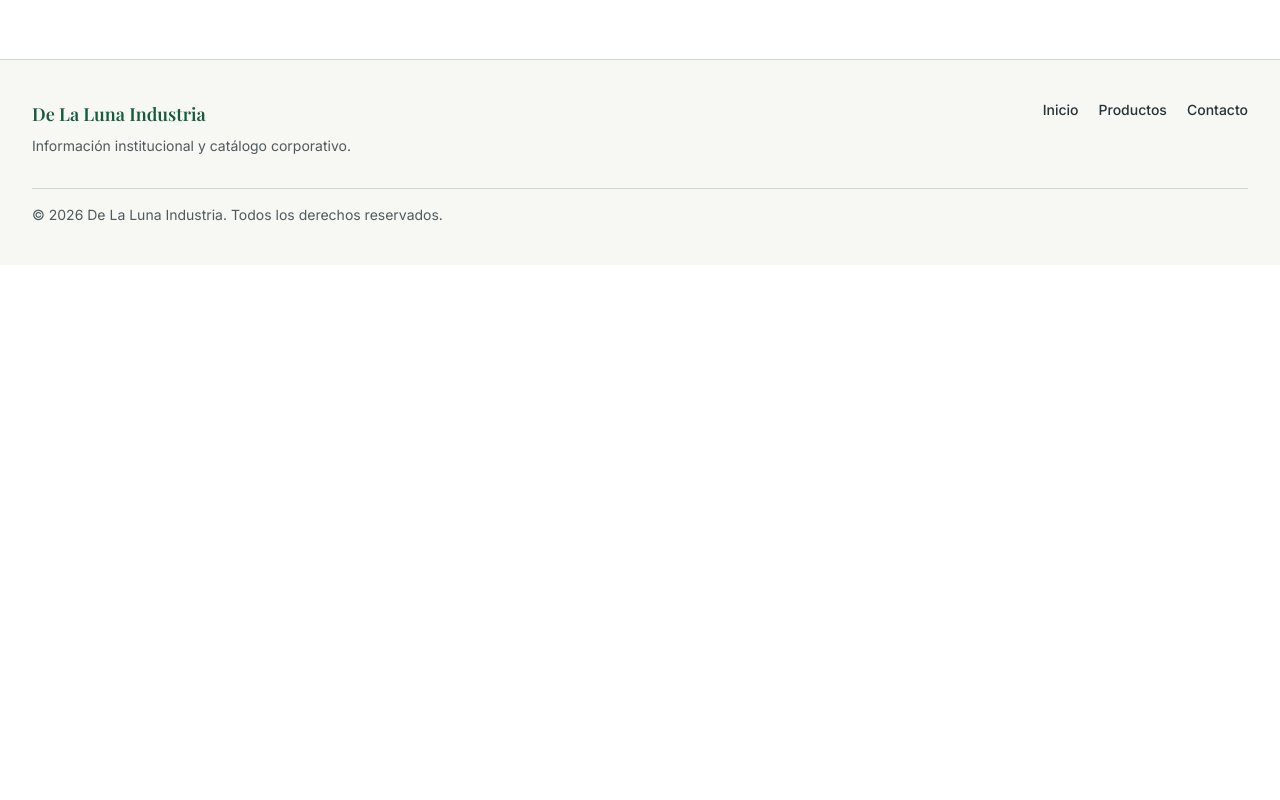
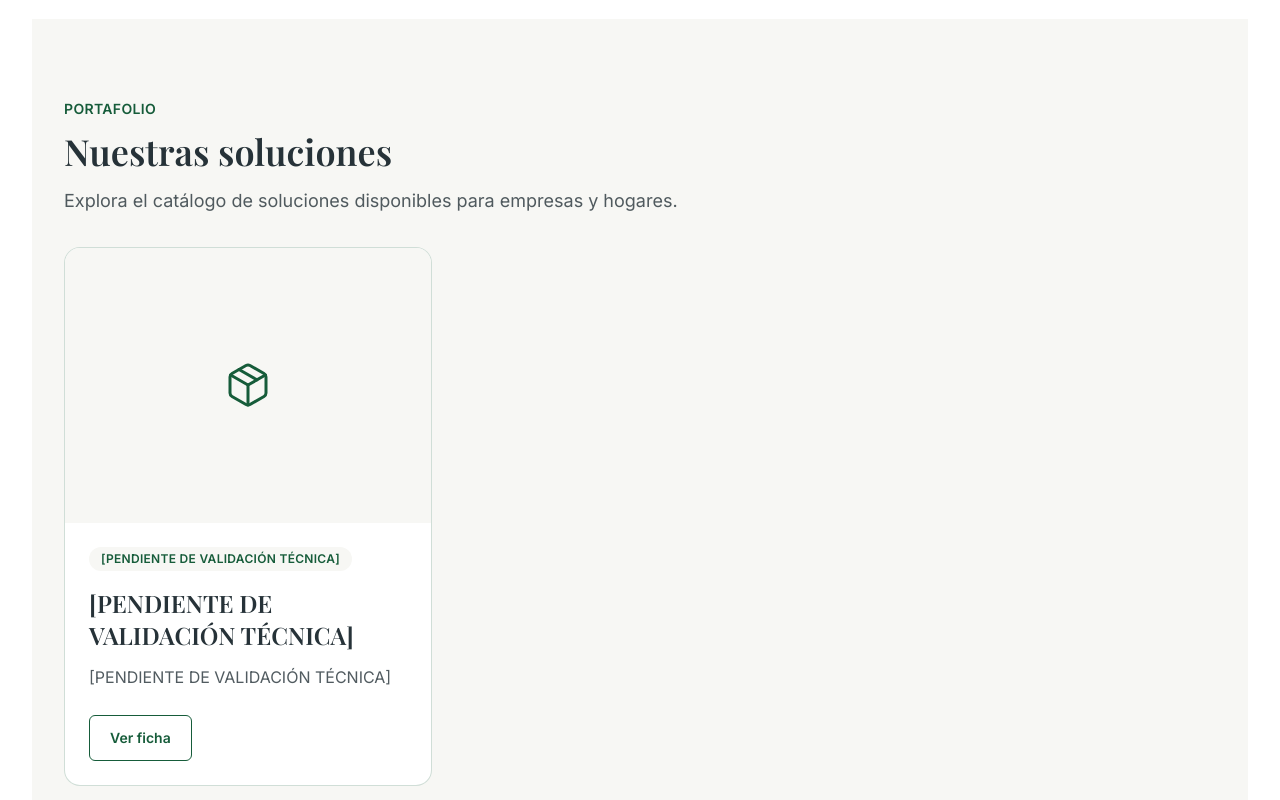
Before and after one commit to OscarUMB/delaluna-industria-web, a Next.js app: page / in a window 1280 px wide. Shown: the part 1160-1960 px from the top of the page. Before the commit the page ends 1425 px from the top, so only its background shows below. Built offline with nearby package versions, Linux system fonts and the light colour scheme; a web font is replaced by a local one.

Commit message:
feat: implementacion de cuadricula de productos destacados

```diff
--- a/src/app/page.tsx
+++ b/src/app/page.tsx
@@ -1,4 +1,5 @@
 import { Benefits } from "@/components/sections/Benefits";
+import { FeaturedProducts } from "@/components/sections/FeaturedProducts";
 import { Hero } from "@/components/sections/Hero";
 
 export default function Home() {
@@ -6,6 +7,7 @@ export default function Home() {
     <>
       <Hero />
       <Benefits />
+      <FeaturedProducts />
     </>
   );
 }
--- /dev/null
+++ b/src/components/product/ProductCard.tsx
@@ -0,0 +1,52 @@
+import Link from "next/link";
+
+import type { Product } from "@/types/product";
+
+interface ProductCardProps {
+  product: Product;
+}
+
+export function ProductCard({ product }: ProductCardProps) {
+  return (
+    <article className="flex h-full flex-col overflow-hidden rounded-2xl border border-brand-green-deep/20 bg-surface-primary transition-[border-color,box-shadow] hover:border-brand-green-leaf hover:shadow-sm">
+      <div
+        className="grid aspect-4/3 place-items-center bg-surface-soft text-brand-green-deep"
+        aria-hidden="true"
+      >
+        <svg
+          viewBox="0 0 24 24"
+          className="size-12"
+          fill="none"
+          stroke="currentColor"
+          strokeWidth="1.5"
+          strokeLinecap="round"
+          strokeLinejoin="round"
+        >
+          <path d="m7.5 4.27 9 5.15" />
+          <path d="M21 8a2 2 0 0 0-1-1.73l-7-4a2 2 0 0 0-2 0l-7 4A2 2 0 0 0 3 8v8a2 2 0 0 0 1 1.73l7 4a2 2 0 0 0 2 0l7-4A2 2 0 0 0 21 16Z" />
+          <path d="m3.3 7 8.7 5 8.7-5" />
+          <path d="M12 22V12" />
+        </svg>
+      </div>
+
+      <div className="flex flex-1 flex-col p-6">
+        <p className="w-fit rounded-full bg-surface-soft px-3 py-1 text-xs font-semibold tracking-wide text-brand-green-deep uppercase">
+          {product.category}
+        </p>
+        <h3 className="mt-4 font-serif text-2xl font-semibold text-text-primary">
+          {product.name}
+        </h3>
+        <p className="mt-3 flex-1 leading-7 text-text-primary/80">
+          {product.shortDescription}
+        </p>
+        <Link
+          href={`/productos/${product.slug}`}
+          className="mt-6 inline-flex min-h-11 items-center justify-center self-start rounded-md border border-brand-green-deep bg-surface-primary px-5 py-3 text-sm font-semibold text-brand-green-deep transition-colors hover:bg-brand-green-deep hover:text-surface-primary focus-visible:outline-none focus-visible:ring-2 focus-visible:ring-brand-green-deep focus-visible:ring-offset-2 focus-visible:ring-offset-surface-primary"
+          aria-label={`Ver ficha de ${product.name}`}
+        >
+          Ver ficha
+        </Link>
+      </div>
+    </article>
+  );
+}
--- /dev/null
+++ b/src/components/sections/FeaturedProducts.tsx
@@ -0,0 +1,37 @@
+import { ProductCard } from "@/components/product/ProductCard";
+import { Container } from "@/components/ui/Container";
+import { productCatalog } from "@/content/products/catalog";
+
+export function FeaturedProducts() {
+  return (
+    <section
+      id="productos"
+      aria-labelledby="featured-products-title"
+      className="bg-surface-soft py-16 sm:py-20"
+    >
+      <Container>
+        <div className="max-w-2xl">
+          <p className="text-sm font-semibold tracking-wide text-brand-green-deep uppercase">
+            Portafolio
+          </p>
+          <h2
+            id="featured-products-title"
+            className="mt-3 font-serif text-3xl font-semibold text-text-primary sm:text-4xl"
+          >
+            Nuestras soluciones
+          </h2>
+          <p className="mt-4 text-base leading-7 text-text-primary/80 sm:text-lg">
+            Explora el catálogo de soluciones disponibles para empresas y
+            hogares.
+          </p>
+        </div>
+
+        <div className="mt-8 grid grid-cols-1 gap-6 md:grid-cols-2 xl:grid-cols-3">
+          {productCatalog.map((product) => (
+            <ProductCard key={product.id} product={product} />
+          ))}
+        </div>
+      </Container>
+    </section>
+  );
+}
```
Also changed, not shown: 1 other file (tests, documents, lock files or other folders).
